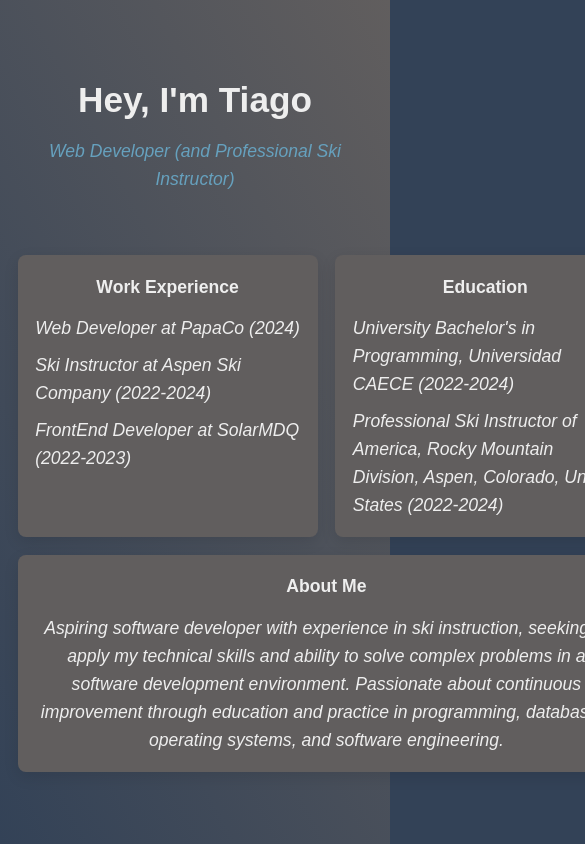
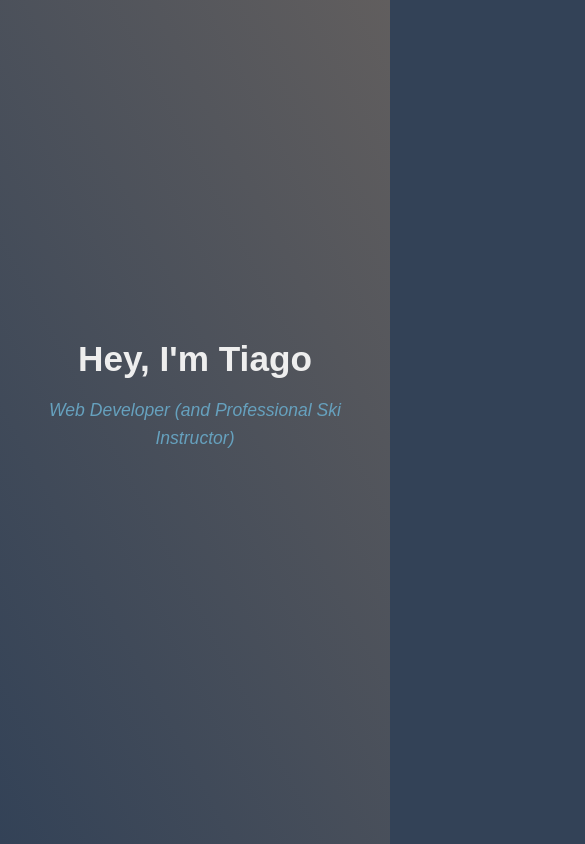
Before and after one commit to TiagoRoccatagliata/webPagePortfolio, a React (Create React App) app: page / in a window 390 px wide. Shown: the top 844 px of the page, 585 px wide, since content can reach past the window. Built offline with nearby package versions, Linux system fonts and the light colour scheme.

Commit message:
Optimized CSS for mobile responsiveness and added hamburger menu in Navbar

```diff
--- a/src/components/WelcomeSection.js
+++ b/src/components/WelcomeSection.js
@@ -8,33 +8,6 @@ const WelcomeSection = () => {
         <h1>Hey, I'm Tiago</h1>
         <p className="main-skill">Web Developer (and Professional Ski Instructor)</p>
       </div>
-
-      <div className="info-cards">
-
-
-        <div className="info-card">
-          <h2>Work Experience</h2>
-          <p>Web Developer at PapaCo (2024)</p>
-          <p>Ski Instructor at Aspen Ski Company (2022-2024)</p>
-          <p>FrontEnd Developer at SolarMDQ (2022-2023)</p>
-        </div>
-
-        <div className="info-card">
-          <h2>Education</h2>
-          <p>University Bachelor's in Programming, Universidad CAECE (2022-2024)</p>
-          <p>Professional Ski Instructor of America,
-          Rocky Mountain Division, Aspen, Colorado, United States (2022-2024)</p>
-        </div>
-
-        <div className="info-card">
-          <h2>About Me</h2>
-          <p>Aspiring software developer with experience in ski instruction, seeking to apply my
-technical skills and ability to solve complex problems in a software development
-environment. Passionate about continuous improvement through education and practice
-in programming, databases, operating systems, and software engineering.</p>
-        </div>
-
-      </div>
     </section>
   );
 };
```
